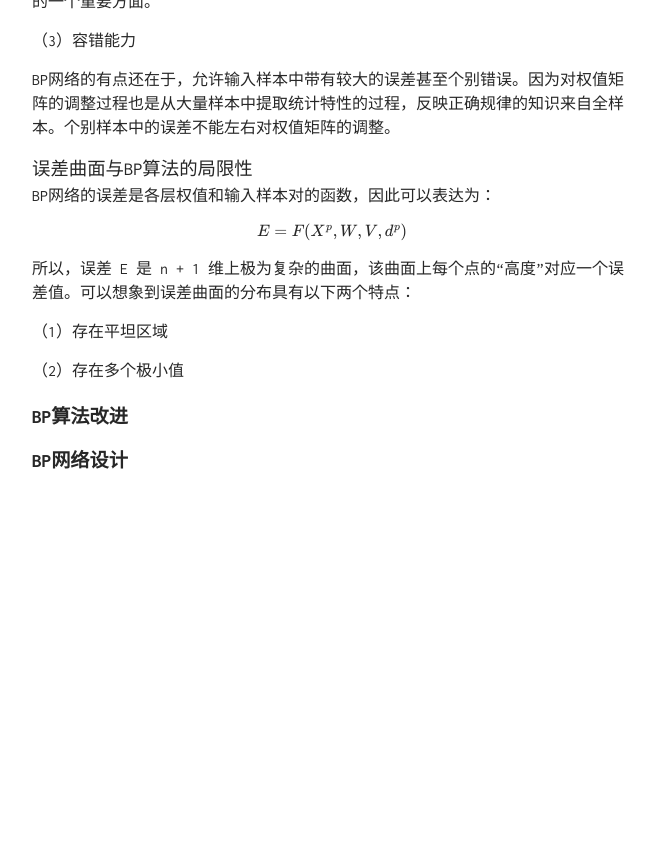
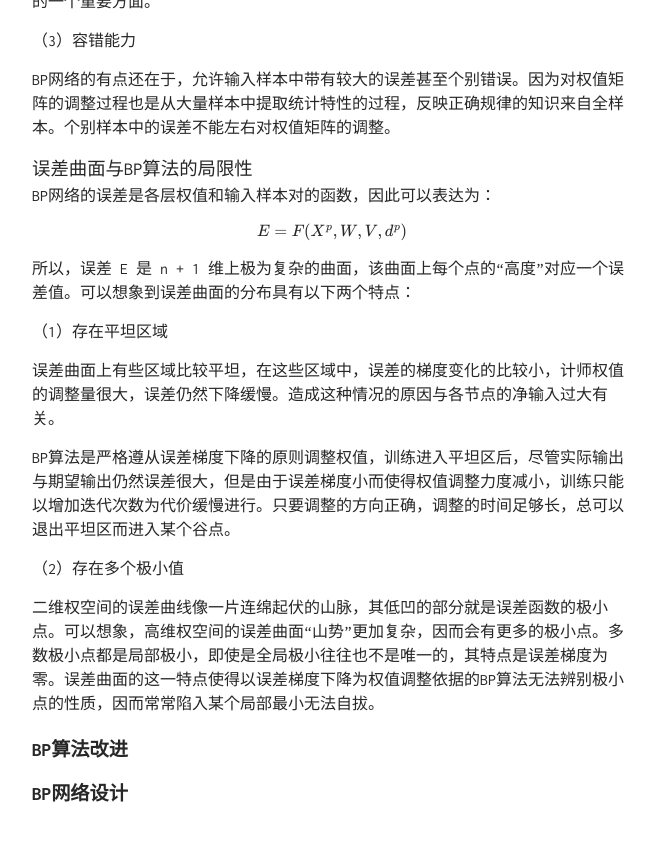
Before and after one commit to TobiahShaw/TobiahShaw.github.io, a Jekyll site: the page built from _posts/2019-09-30-Supervised-learning-neural-network.md, in a window 1280 px wide and 900 px high, scrolled down 11104 px. Shown: the top 841 px of the window, without its empty margins (308-963 px from the left). Built offline with Jekyll 4.4.1, drawn with Linux system fonts in a browser that asks for light colours; our own code applies the rules of GitHub Pages for plain Markdown files; formulas are drawn with MathJax 3; before the commit the page ends 11671 px from its top, so only the background shows below that.

Commit message:
Error Surface and the Limitation of BP Algorithms

```diff
--- a/_posts/2019-09-30-Supervised-learning-neural-network.md
+++ b/_posts/2019-09-30-Supervised-learning-neural-network.md
@@ -352,7 +352,13 @@ $$ E = F(X^p, W, V, d^p) $$
 
 （1）存在平坦区域
 
+误差曲面上有些区域比较平坦，在这些区域中，误差的梯度变化的比较小，计师权值的调整量很大，误差仍然下降缓慢。造成这种情况的原因与各节点的净输入过大有关。
+
+BP算法是严格遵从误差梯度下降的原则调整权值，训练进入平坦区后，尽管实际输出与期望输出仍然误差很大，但是由于误差梯度小而使得权值调整力度减小，训练只能以增加迭代次数为代价缓慢进行。只要调整的方向正确，调整的时间足够长，总可以退出平坦区而进入某个谷点。
+
 （2）存在多个极小值
+
+二维权空间的误差曲线像一片连绵起伏的山脉，其低凹的部分就是误差函数的极小点。可以想象，高维权空间的误差曲面“山势”更加复杂，因而会有更多的极小点。多数极小点都是局部极小，即使是全局极小往往也不是唯一的，其特点是误差梯度为零。误差曲面的这一特点使得以误差梯度下降为权值调整依据的BP算法无法辨别极小点的性质，因而常常陷入某个局部最小无法自拔。
 
 ## BP算法改进
 
```
